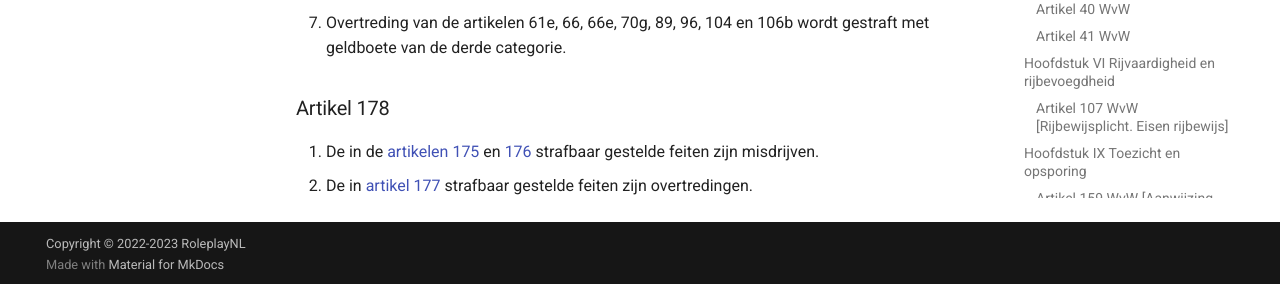
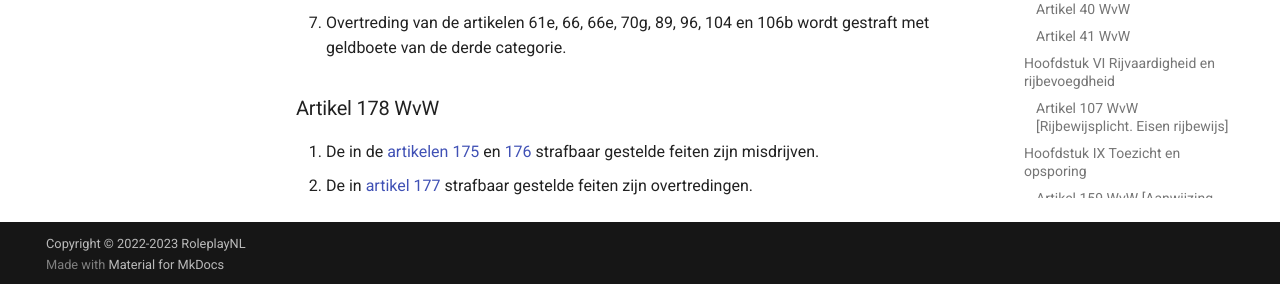
Before and after one commit to EnriqueFernandez20/FutureRP-Wettenbundel, an MkDocs documentation site: the page built from docs/wegenverkeerswet/wegenverkeerswet-1994.md, in a window 1280 px wide and 900 px high, scrolled down 8336 px. Shown: the part 613-897 px from the top of the window. Built offline with MkDocs 1.6.1 and Material for MkDocs 9.7.7, drawn with Linux system fonts in a browser that asks for light colours.

Commit message:
Update wegenverkeerswet-1994.md

```diff
--- a/docs/wegenverkeerswet/wegenverkeerswet-1994.md
+++ b/docs/wegenverkeerswet/wegenverkeerswet-1994.md
@@ -147,6 +147,6 @@ Het is verboden opzettelijk wederrechtelijk een aan een ander toebehorend motorr
     wordt gestraft met hechtenis van ten hoogste twee maanden of geldboete van de tweede categorie.
 3. Overtreding van de artikelen 61e, 66, 66e, 70g, 89, 96, 104 en 106b wordt gestraft met geldboete van de derde categorie.
 
-### Artikel 178
+### Artikel 178 WvW
 1. De in de [artikelen 175](#artikel-175-wvw) en [176](#artikel-176-wvw) strafbaar gestelde feiten zijn misdrijven.
 2. De in [artikel 177](#artikel-177-wvw) strafbaar gestelde feiten zijn overtredingen.
```
